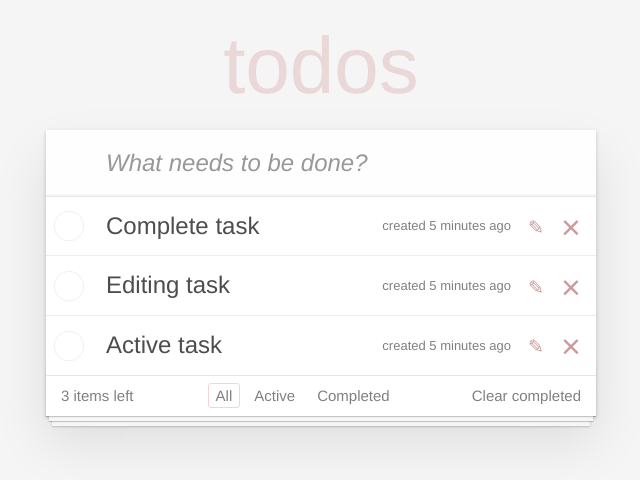
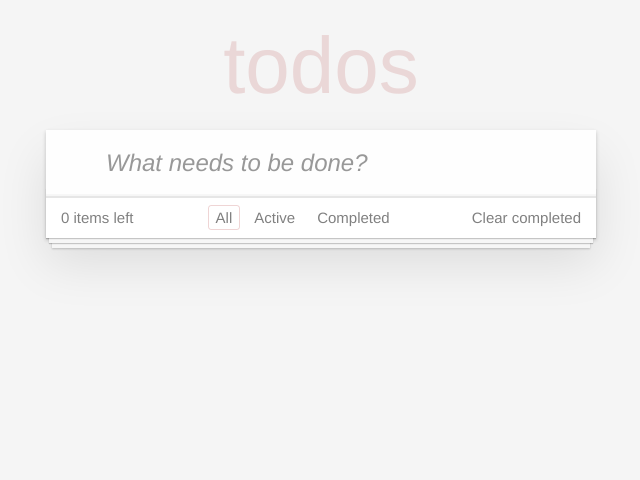
Before and after one commit to niklander96/react-todo-app1, a React (Create React App) app: page / in a window 1280 px wide. Shown: the top 480 px of the page, without its empty margins (319-959 px from the left). Built offline with nearby package versions, Linux system fonts and the light colour scheme.

Commit message:
Initialize project using Create React App

```diff
--- a/src/App.js
+++ b/src/App.js
@@ -6,14 +6,10 @@ import {Component} from "react";
 
 export default class App extends Component {
 
-    maxId = 1;
+    maxId = 0;
 
     state = {
-        todos: [
-            this.createTodoItem('Complete task'),
-            this.createTodoItem('Editing task'),
-            this.createTodoItem('Active task'),
-        ]
+        todos: []
     }
 
     createTodoItem(text) {
@@ -54,9 +50,18 @@ export default class App extends Component {
             };
         });
     };
-    editItem = (text) => {
+
+    editItem = (id, title) => {
         this.setState(({todos}) => {
-        return todos.map(el => el.title === text);
+            todos.map(el => {
+                const newEl = {...el};
+                if (newEl.id === id) {
+                    newEl.isEditing = false;
+                    newEl.title = title;
+                    console.log('ddadw', id)
+                }
+                return newEl;
+            })
 
         })
     }
@@ -79,7 +84,7 @@ export default class App extends Component {
         let todoCount = this.state.todos.length - doneCount;
         return (
             <section className='todoapp'>
-                <NewTaskForm onCreate={this.addItem}/>
+                <NewTaskForm addItem={this.addItem}/>
                 <section className='main'>
                     <TaskList
                         todos={this.state.todos}
--- a/src/ToDo/NewTaskForm.js
+++ b/src/ToDo/NewTaskForm.js
@@ -3,16 +3,36 @@ import PropTypes from "prop-types";
 
 export default class NewTaskForm extends Component {
 
+    state = {
+        title: ''
+    };
+
+
+onTextChange = (e) => {
+    this.setState({
+       title: e.target.value
+    })
+}
+
+onSubmit = (e) => {
+    e.preventDefault()
+    this.props.addItem(this.state.title);
+    this.setState({
+        title: ''
+    })
+}
 render() {
-
     return (
         <header className="header">
             <h1>todos</h1>
-            <input className="new-todo"
-                   placeholder="What needs to be done?"
-                   autoFocus
-
-            />
+            <form onSubmit={this.onSubmit}>
+                <input className="new-todo"
+                       placeholder="What needs to be done?"
+                       autoFocus
+                       onChange={this.onTextChange}
+                       value={this.state.title}
+                />
+            </form>
         </header>
 
     )
@@ -23,5 +43,5 @@ render() {
 }
 
 NewTaskForm.propTypes = {
-    onCreate: PropTypes.func.isRequired
+    addItem: PropTypes.func.isRequired
 }
--- a/src/ToDo/Task.js
+++ b/src/ToDo/Task.js
@@ -3,6 +3,21 @@ import {Component} from "react";
 
 export default class Task extends Component {
 
+    state = {
+        title: ''
+    }
+    onSubmit = (e) => {
+        e.preventDefault()
+        this.props.addItem(this.state.title);
+        this.setState({
+            title: ''
+        })
+    }
+    onTextChange = (e) => {
+        this.setState({
+            title: e.target.value
+        })
+    }
 render() {
    const {todo, onDeleted, onToggleDone, done, editItem} = this.props;
     let classes = '';
@@ -29,9 +44,14 @@ render() {
                         onClick={onDeleted}
                 ></button>
             </div>
-            <input type="text"
-                   className="edit"
-            />
+            <form onSubmit={this.onSubmit}>
+                <input type="text"
+                       className="edit"
+                       onChange={this.onTextChange}
+                       value={this.state.title}
+                />
+            </form>
+
         </li>
     )
 }
--- a/src/ToDo/TaskList.js
+++ b/src/ToDo/TaskList.js
@@ -12,8 +12,10 @@ const TaskList = ({todos, onDeleted, onToggleDone, editItem}) => {
                     key={todo.id}
                     onDeleted={() => onDeleted(todo.id)}
                     onToggleDone={() => onToggleDone(todo.id)}
-                    editItem={() => editItem(todo.title)}
+                    editItem={() => editItem(todo.id)}
+
                 />
+
             })
             }
         </ul>
--- a/src/ToDo/TasksFilter.js
+++ b/src/ToDo/TasksFilter.js
@@ -7,7 +7,9 @@ export default class TasksFilter extends Component {
         return (
             <ul className="filters">
                 <li>
-                    <button className="selected">All</button>
+                    <button className="selected"
+
+                    >All</button>
                 </li>
                 <li>
                     <button>Active</button>
```
